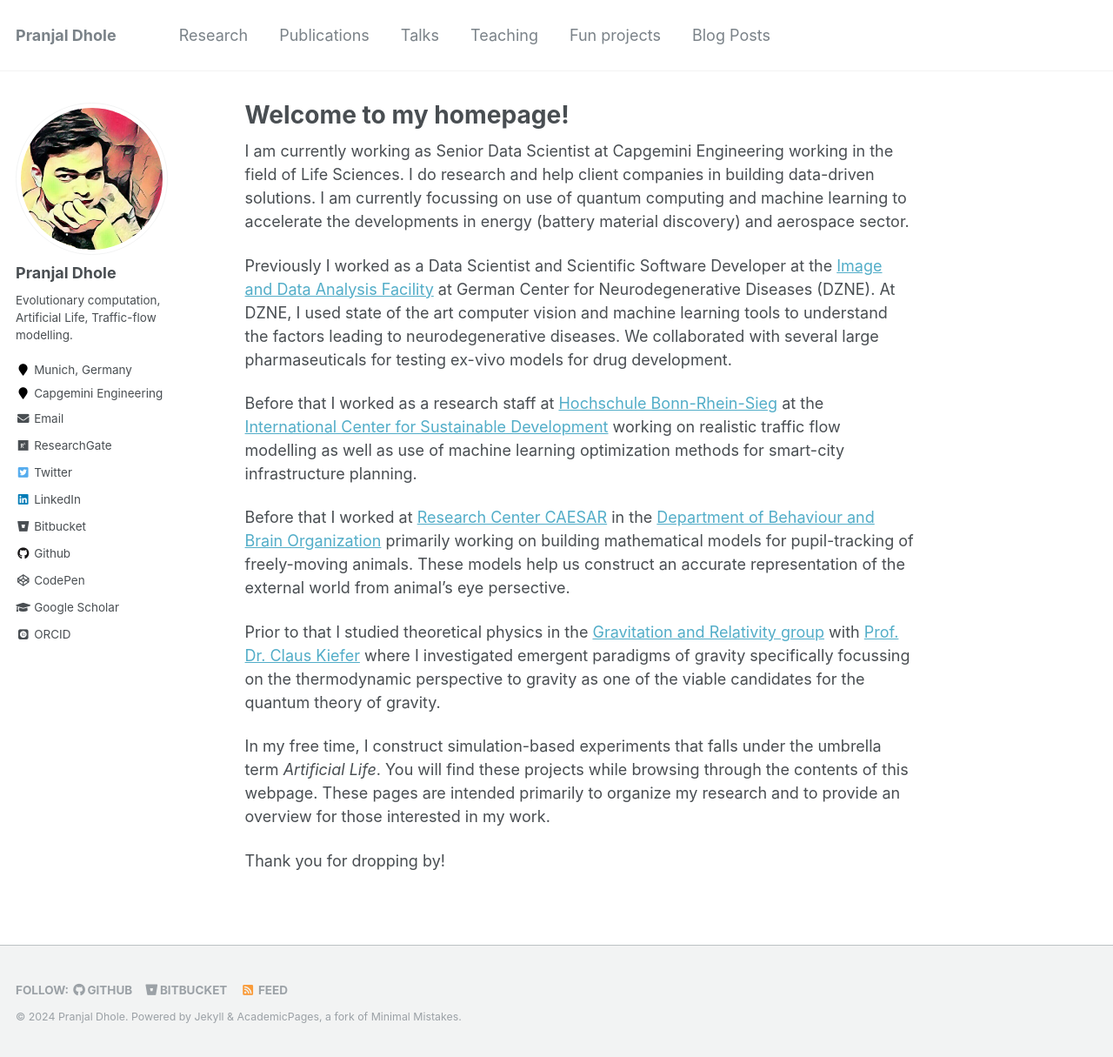
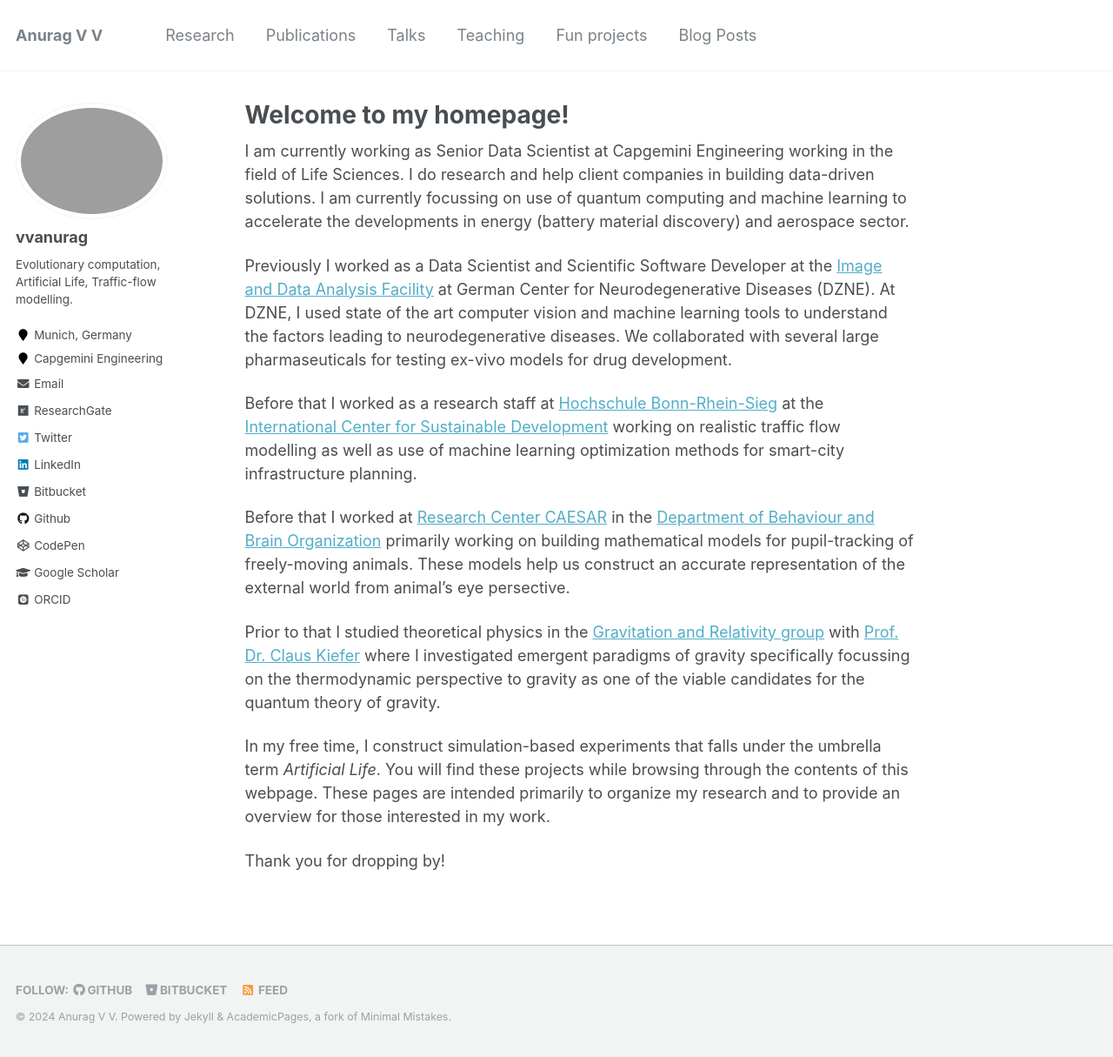
Before and after one commit to vvanurag/reactionless_visualservoing, a Jekyll site: the page built from _pages/about.md, in a window 1280 px wide and 1215 px high. Shown: the whole window at 87% size. Built offline with Jekyll 4.4.1, drawn with Linux system fonts in a browser that asks for light colours; some web fonts are replaced.

Commit message:
config_file editted

```diff
--- a/_config.yml
+++ b/_config.yml
@@ -7,14 +7,14 @@
 
 # Site Settings
 locale                   : "en-US"
-title                    : "Pranjal Dhole"
+title                    : "Anurag V V"
 title_separator          : "-"
-name                     : &name "Pranjal Dhole"
+name                     : &name "Anurag V V"
 description              : &description "personal description"
 #url                      : http://localhost:4000 # Develop override settings | Comment while publishing
-url                      : https://pranjaldhole.github.io # the base hostname & protocol for your site e.g. "https://mmistakes.github.io"
+url                      : https://vvanurag.github.io # the base hostname & protocol for your site e.g. "https://mmistakes.github.io"
 baseurl                  : "" # the subpath of your site, e.g. "/blog"
-repository               : "pranjaldhole/pranjaldhole.github.io"
+repository               : "vvanurag/vvanurag.github.io"
 teaser                   :  # filename of teaser fallback teaser image placed in /images/, .e.g. "500x300.png"
 breadcrumbs              : false # true, false (default)
 words_per_minute         : 160
@@ -24,7 +24,7 @@ talkmap_link             : false #change to true to add link to talkmap on talks
 comments:
   provider               : "disqus" # false (default), "disqus", "discourse", "facebook", "google-plus", "staticman", "custom"
   disqus:
-    shortname            : pranjaldhole
+    shortname            : vvanurag
   discourse:
     server               : # https://meta.discourse.org/t/embedding-discourse-comments-via-javascript/31963 , e.g.: meta.discourse.org
   facebook:
@@ -81,8 +81,8 @@ analytics:
 
 # Site Author
 author:
-  name             : "Pranjal Dhole"
-  avatar           : "pranjal.png"
+  name             : "vvanurag"
+  avatar           : "vvanurag.png"
   bio              : "Evolutionary computation, Artificial Life, Traffic-flow modelling."
   location         : "Munich, Germany"
   employer         : "Capgemini Engineering"
@@ -91,26 +91,26 @@ author:
   email            : "dhole.pranjal@gmail.com"
   researchgate     : "https://www.researchgate.net/profile/Pranjal_Dhole"
   uri              : #"https://www.h-brs.de/en/izne/pranjal-dhole"
-  bitbucket        : "pranjaldhole"
-  codepen          : "pranjaldhole"
+  bitbucket        : "vvanurag"
+  codepen          : "vvanurag"
   dribbble         :
   flickr           :
   facebook         :
   foursquare       :
-  github           : "pranjaldhole"
+  github           : "vvanurag"
   google_plus      :
   keybase          :
   instagram        :
   impactstory      : #"https://profiles.impactstory.org/u/xxxx-xxxx-xxxx-xxxx"
   lastfm           :
-  linkedin         : "pranjaldhole-1"
+  linkedin         : "vvanurag-1"
   orcid            : "https://orcid.org/0000-0001-7162-8442"
   pinterest        :
   soundcloud       :
   stackoverflow    : # http://stackoverflow.com/users/123456/username
   steam            :
   tumblr           :
-  twitter          : "PranjalDhole"
+  twitter          : "vvanurag"
   vine             :
   weibo            :
   xing             :
```
